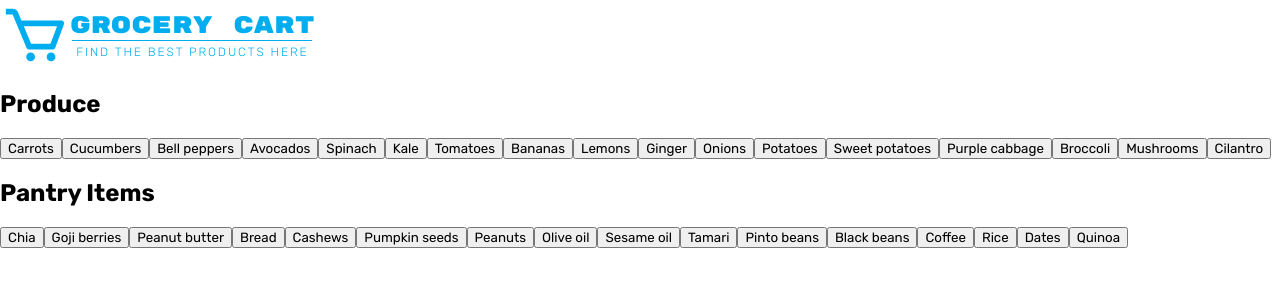
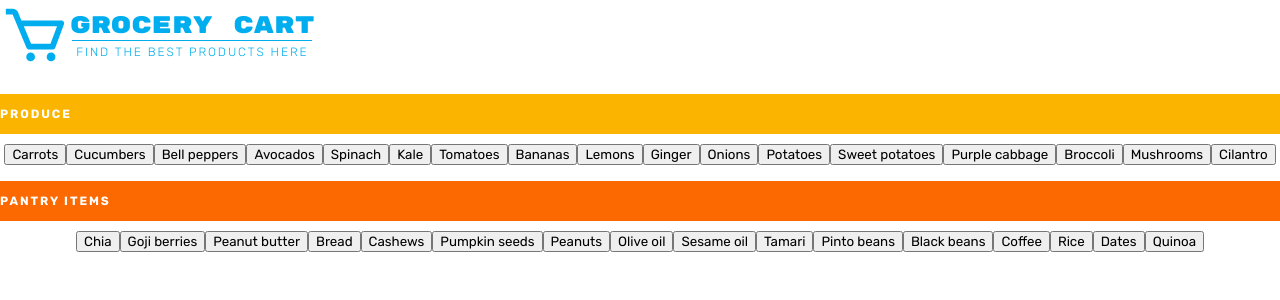
Before and after one commit to Lincoln-Araujo/Grocery-Cart, a React (Create React App) app: page / in a window 1280 px wide. Shown: the top 300 px of the page. Built offline with nearby package versions, Linux system fonts and the light colour scheme.

Commit message:
setting components

```diff
--- a/src/App.css
+++ b/src/App.css
@@ -1,3 +1,24 @@
+@import url('https://fonts.googleapis.com/css2?family=Rubik+Mono+One&family=Rubik:ital,wght@0,300;0,400;0,500;0,600;0,700;0,800;0,900;1,300;1,400;1,500;1,600;1,700;1,800;1,900&display=swap');
+
+html, body {
+	  height: 100%;
+  	background-color: #ffffff;
+  	text-align: left;
+  	margin: 0;
+}
+
+* {
+	  font-family: 'Rubik', sans-serif;
+  	box-sizing: border-box;
+}
+
+#app {
+	position: relative;
+	height: 100%;
+	width: 80%;
+	padding: 8px;
+}
+
 .App {
   text-align: center;
 }
@@ -6,33 +27,3 @@
   height: 40vmin;
   pointer-events: none;
 }
-
-@media (prefers-reduced-motion: no-preference) {
-  .App-logo {
-    animation: App-logo-spin infinite 20s linear;
-  }
-}
-
-.App-header {
-  background-color: #282c34;
-  min-height: 100vh;
-  display: flex;
-  flex-direction: column;
-  align-items: center;
-  justify-content: center;
-  font-size: calc(10px + 2vmin);
-  color: white;
-}
-
-.App-link {
-  color: #61dafb;
-}
-
-@keyframes App-logo-spin {
-  from {
-    transform: rotate(0deg);
-  }
-  to {
-    transform: rotate(360deg);
-  }
-}
--- a/src/App.js
+++ b/src/App.js
@@ -1,25 +1,12 @@
-import logo from './logo.svg';
 import './App.css';
+import GroceryCart from './components/GroceryCart';
+import Logo from './components/Logo';
 
-function App() {
+export default function App() {
   return (
     <div className="App">
-      <header className="App-header">
-        <img src={logo} className="App-logo" alt="logo" />
-        <p>
-          Edit <code>src/App.js</code> and save to reload.
-        </p>
-        <a
-          className="App-link"
-          href="https://reactjs.org"
-          target="_blank"
-          rel="noopener noreferrer"
-        >
-          Learn React
-        </a>
-      </header>
+      <Logo/>
+      <GroceryCart />
     </div>
   );
 }
-
-export default App;
--- a/src/components/GroceryCart.jsx
+++ b/src/components/GroceryCart.jsx
@@ -1,8 +1,7 @@
 import React, { useState } from "react";
 import ItemList from "./ItemList";
 import { produce, pantryItems } from "./storeItems";
-import Logo from "./Logo";
-//import './components.css';
+import './components.css';
 
 export default function GroceryCart() {
   const [cart, setCart] = useState([]);
@@ -21,7 +20,6 @@ export default function GroceryCart() {
 
   return (
     <div>
-      <Logo/>
       <ul>
         {cart.map((item, index) => (
           <li onClick={() => removeItem(index)} key={index}>
@@ -29,9 +27,9 @@ export default function GroceryCart() {
           </li>
         ))}
       </ul>
-      <h2>Produce</h2>
+      <h2 className="produce-title">Produce</h2>
       <ItemList items={produce} onItemClick={addItem} />
-      <h2>Pantry Items</h2>
+      <h2 className="pantry-items">Pantry Items</h2>
       <ItemList items={pantryItems} onItemClick={addItem} />
     </div>
   );
--- a/src/components/components.css
+++ b/src/components/components.css
@@ -35,3 +35,29 @@
     height: 1px;
     background-color: #00AEEF;
 }
+
+.my-cart, .produce-title, .pantry-items {
+    width: 100%;
+    height: 40px;
+    color: #fff;
+    text-transform: uppercase;
+    font-weight: 700;
+    font-size: 12px;
+    letter-spacing: 0.16em;
+    display: flex;
+    align-items: center;
+}
+
+.my-cart {
+    background: linear-gradient(90deg, #00AEEF 0%, #C8F4F7 100%);
+}
+
+.produce-title {
+    background-color: #FBB500;
+    margin-top: 24px;
+}
+
+.pantry-items {
+    background-color: #FB6900;
+    margin-top: 16px;
+}
--- a/src/index.js
+++ b/src/index.js
@@ -1,9 +1,8 @@
 import React from "react";
 import ReactDOM from "react-dom";
-import GroceryCart from "./components/GroceryCart";
-import "./styles.css";
+import App from "./App";
 
 ReactDOM.render(
-  <GroceryCart />,
+  <App />,
   document.getElementById("root")
 );
--- a/src/styles.css
+++ /dev/null
@@ -1,20 +0,0 @@
-@import url('https://fonts.googleapis.com/css2?family=Rubik+Mono+One&family=Rubik:ital,wght@0,300;0,400;0,500;0,600;0,700;0,800;0,900;1,300;1,400;1,500;1,600;1,700;1,800;1,900&display=swap');
-
-html, body {
-	height: 100%;
-  	background-color: #ffffff;
-  	text-align: left;
-  	margin: 0;
-}
-
-* {
-	font-family: 'Rubik', sans-serif;
-  	box-sizing: border-box;
-}
-
-#app {
-	position: relative;
-	height: 100%;
-	width: 100%;
-	padding: 8px;
-}
```
Also changed, not shown: src/index.css (deleted, +0 -13 lines).
